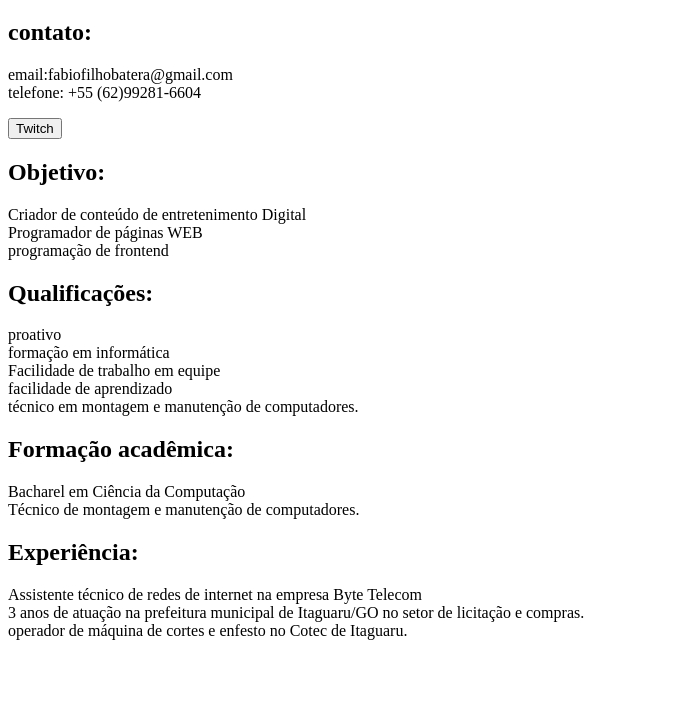
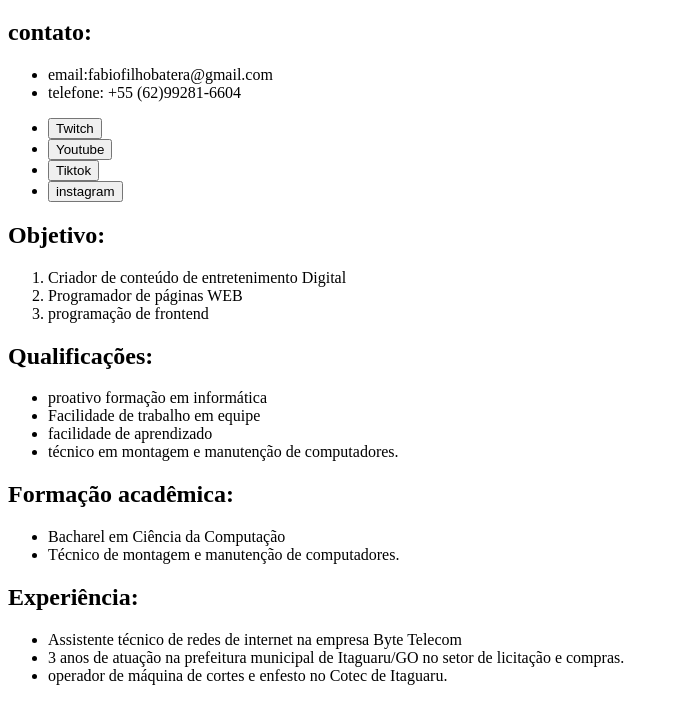
Before and after one commit to fabioofilhoo/curriculo, a plain HTML site: page index.html in a window 1280 px wide. Shown: the part 61-784 px from the top of the page, without its empty margins (0-679 px from the left). Drawn offline with Linux system fonts and the light colour scheme.

Commit message:
commit com botões de redes sociais

```diff
--- a/index.html
+++ b/index.html
@@ -9,28 +9,37 @@
     <body>
         <h1>Fabio Rezende de Oliveira Filho</h1>
             <h2>contato: </h2>
-            <p>email:fabiofilhobatera@gmail.com<br>
-            telefone: +55 (62)99281-6604</p>
-            <a href="https://www.twitch.tv/fiulorin0" target="_blank"> <button> Twitch</button> </a>
-
+            <ul>
+                <li>email:fabiofilhobatera@gmail.com </li>
+                <li>telefone: +55 (62)99281-6604</p></li>
+                <li><a href="https://www.twitch.tv/fiulorin0" target="_blank"> <button> Twitch</button> </a> </li>
+                <li><a href="https://www.youtube.com/@fiulorino" target="_blank"> <button> Youtube </button> </a> </li>
+                <li><a href="https://www.tiktok.com/@fiulorino" target="_blank"> <button> Tiktok </button> </a> </li>
+                <li><a href="https://www.instagram.com/fabioofilhoobt" target="_blank"> <button> instagram </button> </a> </li>
+            </ul>
             <h2>Objetivo:</h2>
-            <p>Criador de conteúdo de entretenimento Digital<br> Programador de páginas WEB<br>
-            programação de frontend<br></p>
-
+            <ol>
+                    <li>Criador de conteúdo de entretenimento Digital</li>
+                    <li> Programador de páginas WEB</li>
+                    <li>programação de frontend</li>
+            </ol>
             <h2>Qualificações:</h2>
-            <p>proativo<br> formação em informática<br> Facilidade de trabalho em equipe<br>
-            facilidade de aprendizado<br> técnico em montagem e manutenção de computadores.</p>
-
+            <ul>
+                <li>proativo formação em informática</li> <li>Facilidade de trabalho em equipe</li>
+                    <li>facilidade de aprendizado</li> <li>técnico em montagem e manutenção de computadores.</li>
+            </ul>
             <h2>Formação acadêmica:</h2>
-            <p>Bacharel em Ciência da Computação<br>
-            Técnico de montagem e manutenção de computadores.</p>
-
+             <ul>
+                <li>Bacharel em Ciência da Computação</li>
+                <li>Técnico de montagem e manutenção de computadores.</li>
+            </ul>
             <h2> Experiência: </h2>
-            <p>Assistente técnico de redes de internet na empresa Byte Telecom<br>
-            3 anos de atuação na prefeitura municipal de Itaguaru/GO
-            no setor de licitação e compras.<br>
-            operador de máquina de cortes e enfesto no Cotec de Itaguaru.</p>
-
+            <ul>
+               <li>Assistente técnico de redes de internet na empresa Byte Telecom</li>
+                <li>3 anos de atuação na prefeitura municipal de Itaguaru/GO
+                no setor de licitação e compras.</li>
+                <li>operador de máquina de cortes e enfesto no Cotec de Itaguaru.</li>
+            </ul>
     </body>
 
 </html>
```
